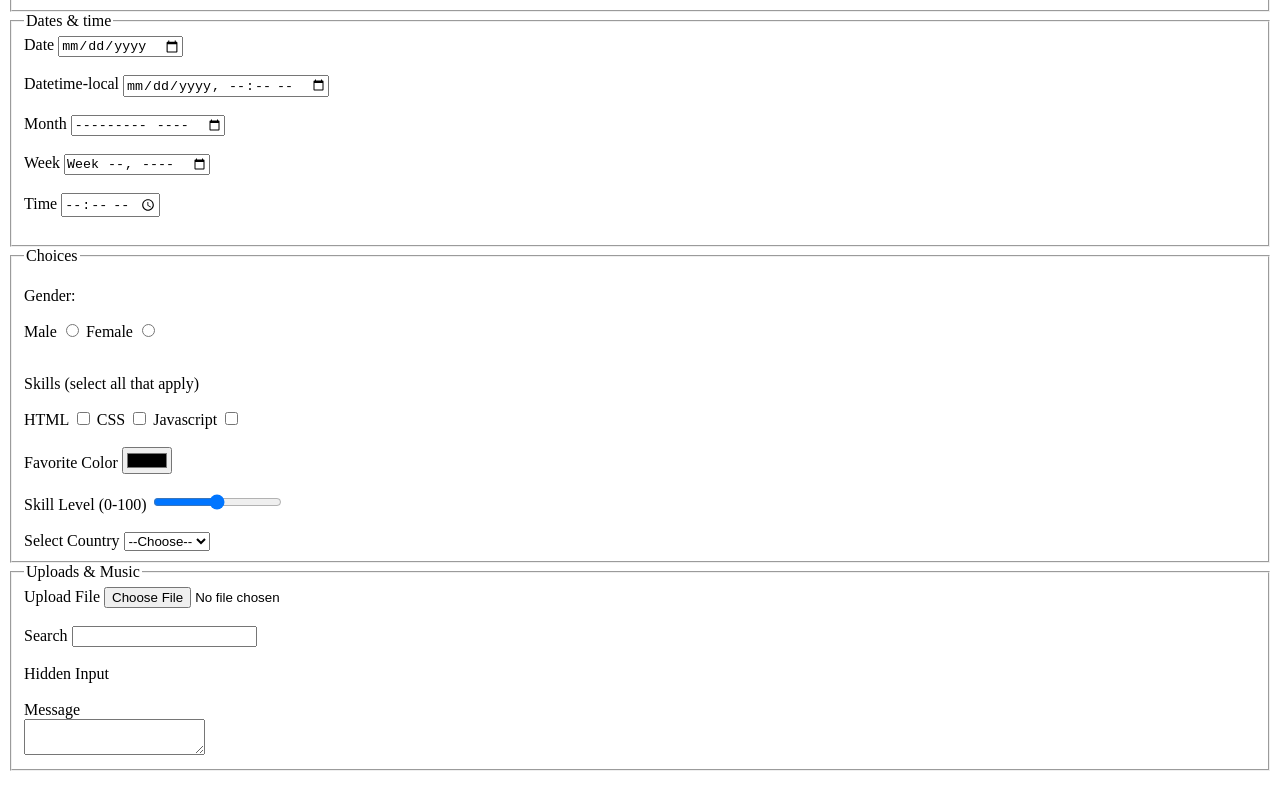
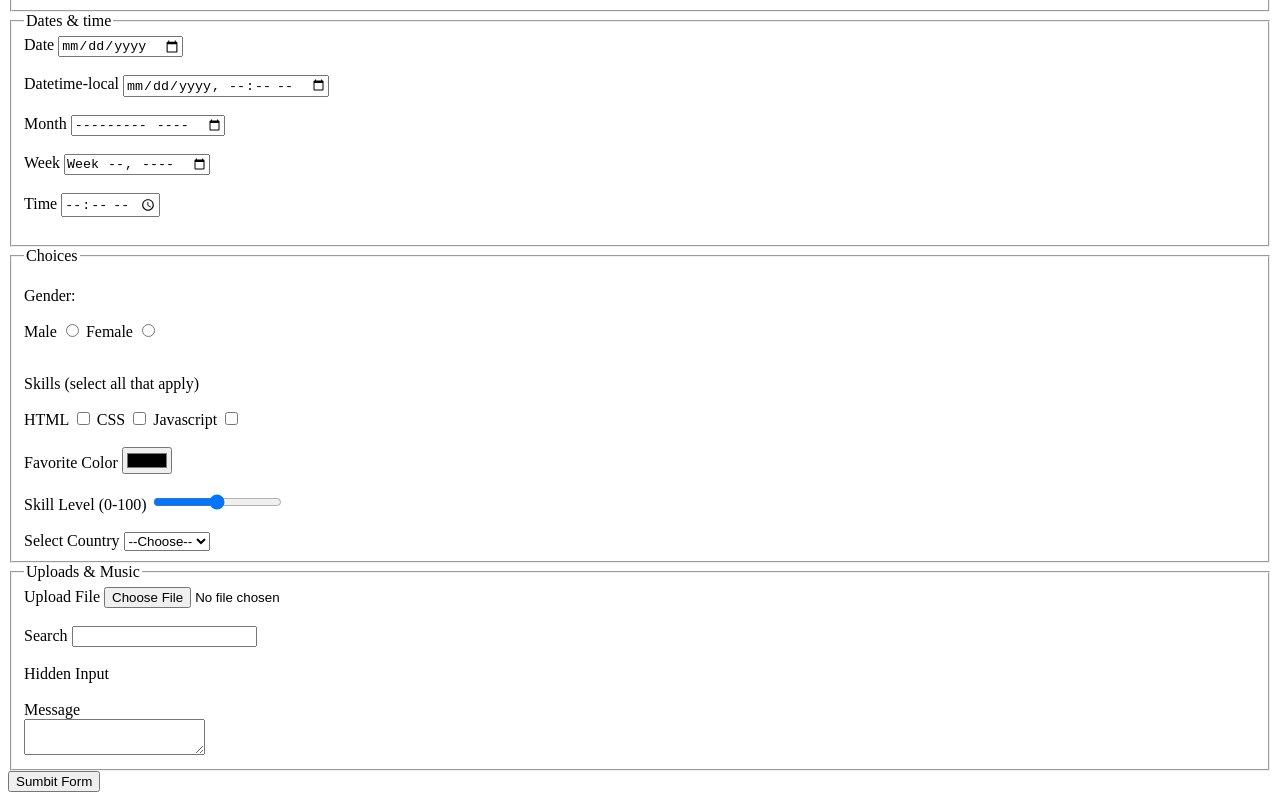
Before and after one commit to investorkachi/periodic_table, a plain HTML site: page forms.html in a window 1280 px wide. Shown: the part 337-1137 px from the top of the page. Before the commit the page ends 1116 px from the top, so only its background shows below. Drawn offline with Linux system fonts and the light colour scheme.

Commit message:
done nd dusted

```diff
--- a/forms.html
+++ b/forms.html
@@ -110,6 +110,7 @@
             <br>
             <textarea name="message" id="textarea"></textarea>
         </fieldset>
+        <button>Sumbit Form</button>
     </form>
 </body>
 </html>
```
